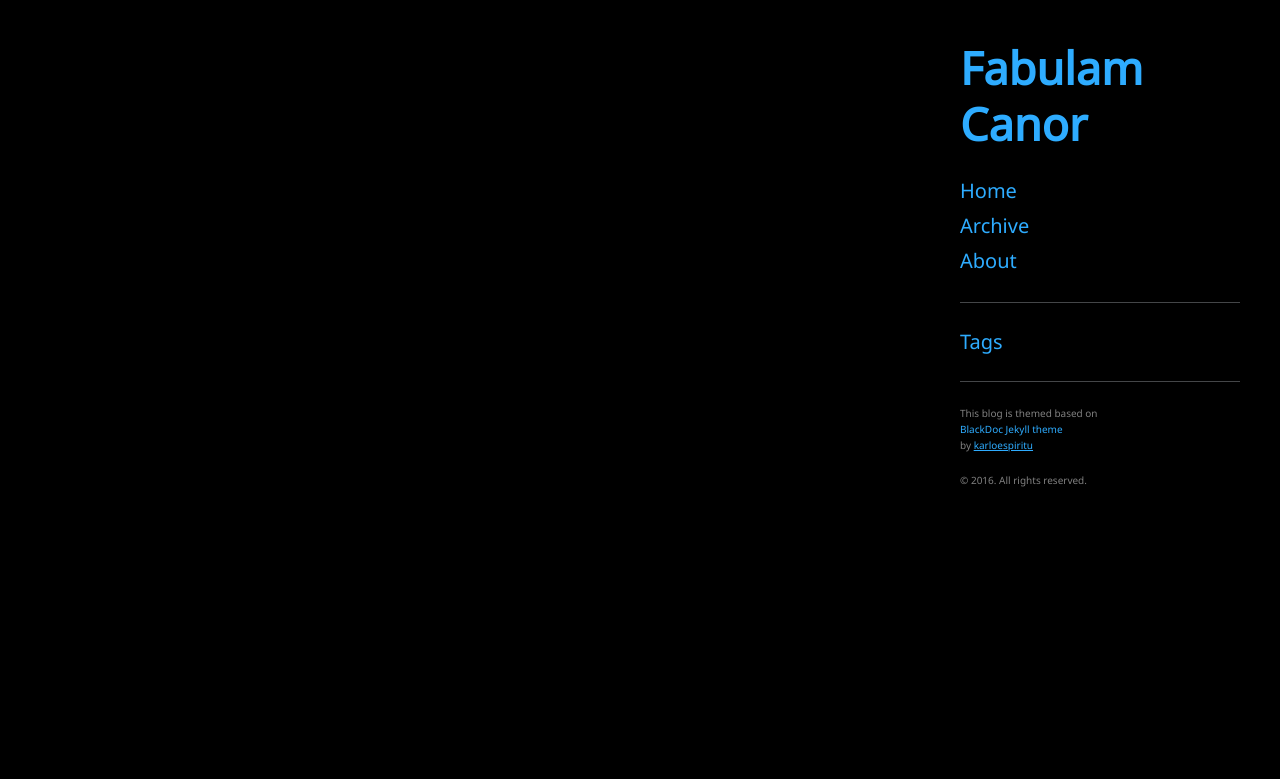
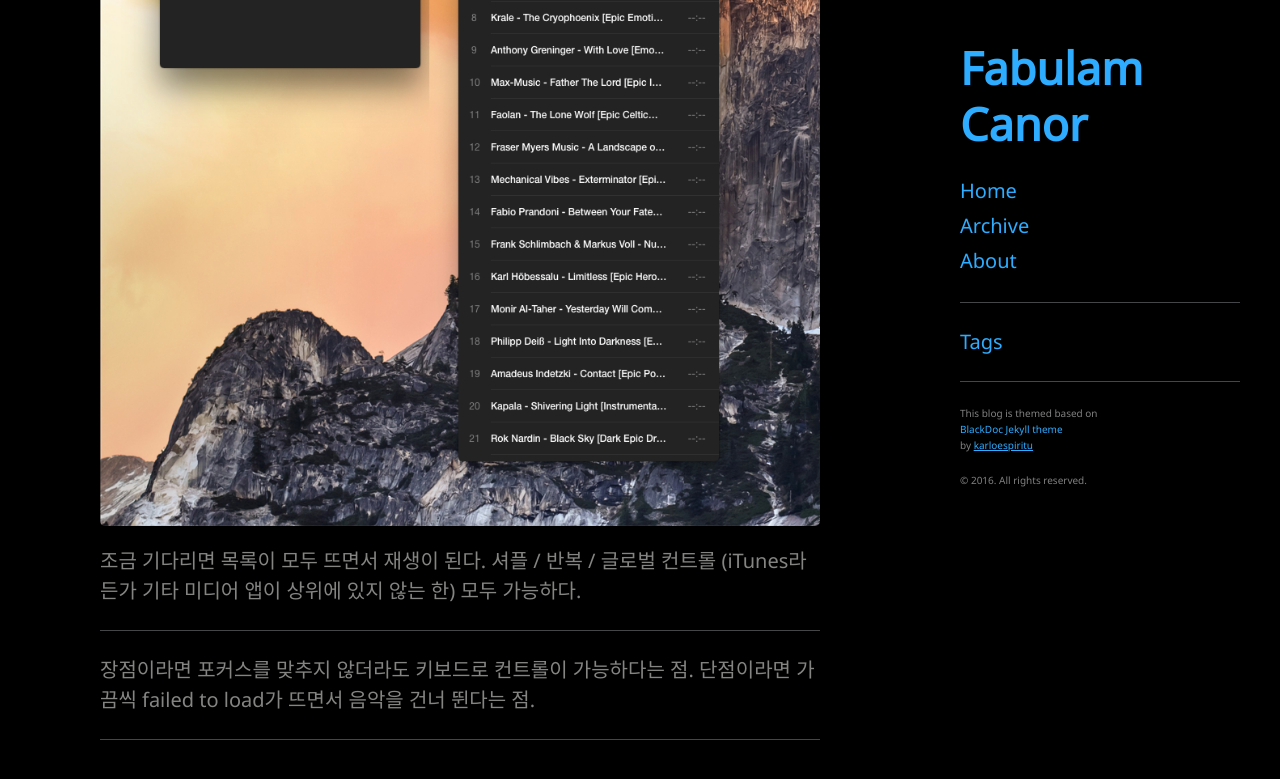
Before and after one commit to Canorus/canorus.github.io, a Jekyll site: the page built from _posts/2016-07-22-vox_yt.md, in a window 1280 px wide and 900 px high, scrolled down 3801 px. Shown: the top 779 px of the window. Built offline with Jekyll 4.4.1, drawn with Linux system fonts in a browser that asks for light colours; comment, search, counter and statistics services are not loaded.

Commit message:
vox youtube updated

```diff
--- a/_posts/2016-07-22-vox_yt.md
+++ b/_posts/2016-07-22-vox_yt.md
@@ -29,6 +29,12 @@
 
 메뉴바의 File > Open Stream... 또는 cmd + U 를 눌러서 입력 창을 불러낸 후 전단계에서 확보한 URL을 붙여넣는다.
 
-![](/Resources/2016-07-22/vox_adding.png) ![](/Resources/2016-07-22/vox_added.png)
+![](/Resources/2016-07-22/vox_added.png)
 
 조금 기다리면 목록이 모두 뜨면서 재생이 된다. 셔플 / 반복 / 글로벌 컨트롤 (iTunes라든가 기타 미디어 앱이 상위에 있지 않는 한) 모두 가능하다.
+
+
+
+------
+
+장점이라면 포커스를 맞추지 않더라도 키보드로 컨트롤이 가능하다는 점. 단점이라면 가끔씩 failed to load가 뜨면서 음악을 건너 뛴다는 점.
```
Also changed, not shown: Resources/2016-07-22/play_all.png, Resources/2016-07-22/vox.png, Resources/2016-07-22/vox_added.png.
